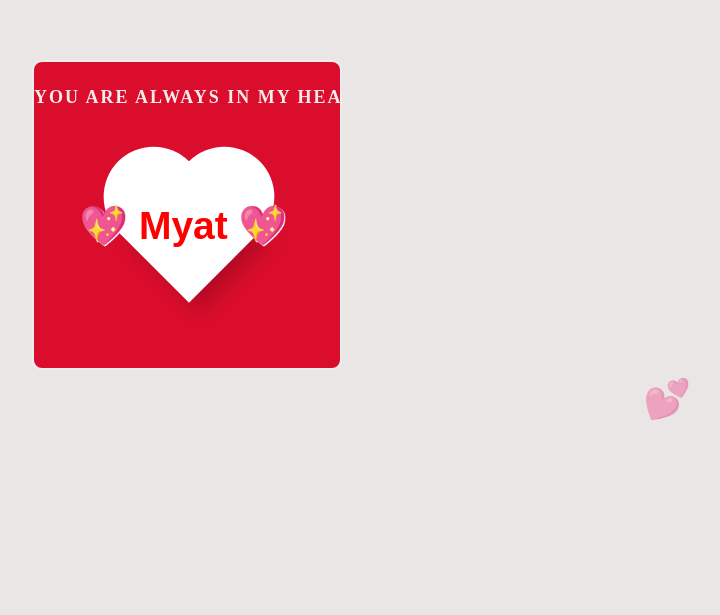
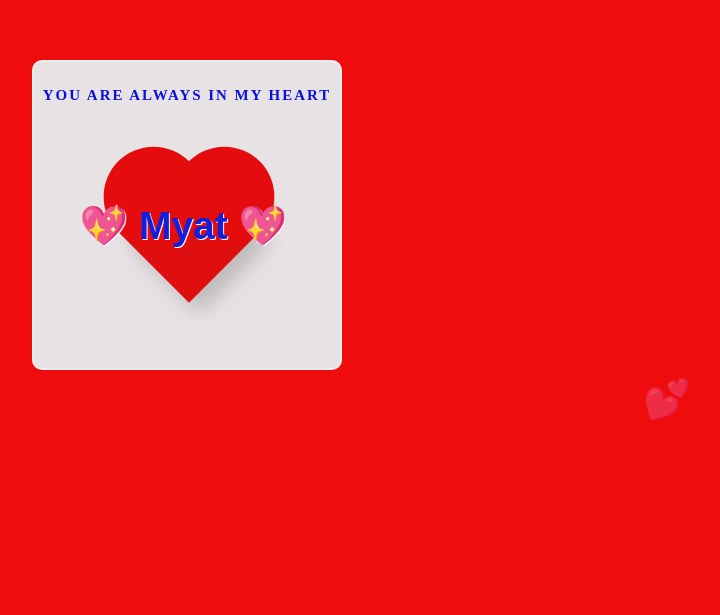
Before and after one commit to jfrok99-collab/h, a plain HTML site: page index.html in a window 1280 px wide. Shown: the part 185-800 px from the top of the page, without its empty margins (453-1173 px from the left). Drawn offline with Linux system fonts and the light colour scheme; a web font is replaced by a local one.

Commit message:
index.html

```diff
--- a/index.html
+++ b/index.html
@@ -20,7 +20,7 @@
             display: flex;
             justify-content: center;
             align-items: center;
-            background: rgb(235, 230, 230);
+            background: rgb(238, 12, 12);
             overflow: hidden;
         }
 
@@ -30,7 +30,7 @@
             height: 310px;
             border: 2px solid #eee;
             position: relative;
-            background: #db0d2c;
+            background: #e7e2e3;
             overflow: hidden;
             border-radius: 10px;
         }
@@ -41,7 +41,7 @@
             top: 25px;
             width: 100%;
             text-align: center;
-            color: rgb(245, 236, 236);
+            color: rgb(10, 14, 224);
             font-size: 18px;
             font-weight: bold;
             letter-spacing: 2px;
@@ -55,7 +55,7 @@
             position: absolute;
             width: 100px;
             height: 100px;
-            background: white;
+            background: rgb(223, 15, 15);
             top: 120px;
             left: 105px;
             transform: rotate(-45deg);
@@ -68,7 +68,7 @@
             position: absolute;
             width: 100px;
             height: 100px;
-            background: white;
+            background: rgb(228, 12, 12);
             border-radius: 50%;
         }
 
@@ -89,7 +89,7 @@
             left: 50%;
             transform: translate(-50%, -50%) rotate(45deg);
 
-            color: red;
+            color: rgb(18, 32, 221);
             font-size: 26px;
             font-weight: 900;
             font-family: "Padauk", sans-serif;
@@ -162,7 +162,7 @@
     <div class="card">
 
         <div class="top-text">
-            YOU ARE ALWAYS IN MY HEART
+            <h5> YOU ARE ALWAYS IN MY HEART</h5>
         </div>
 
         <div class="big-heart">
```
